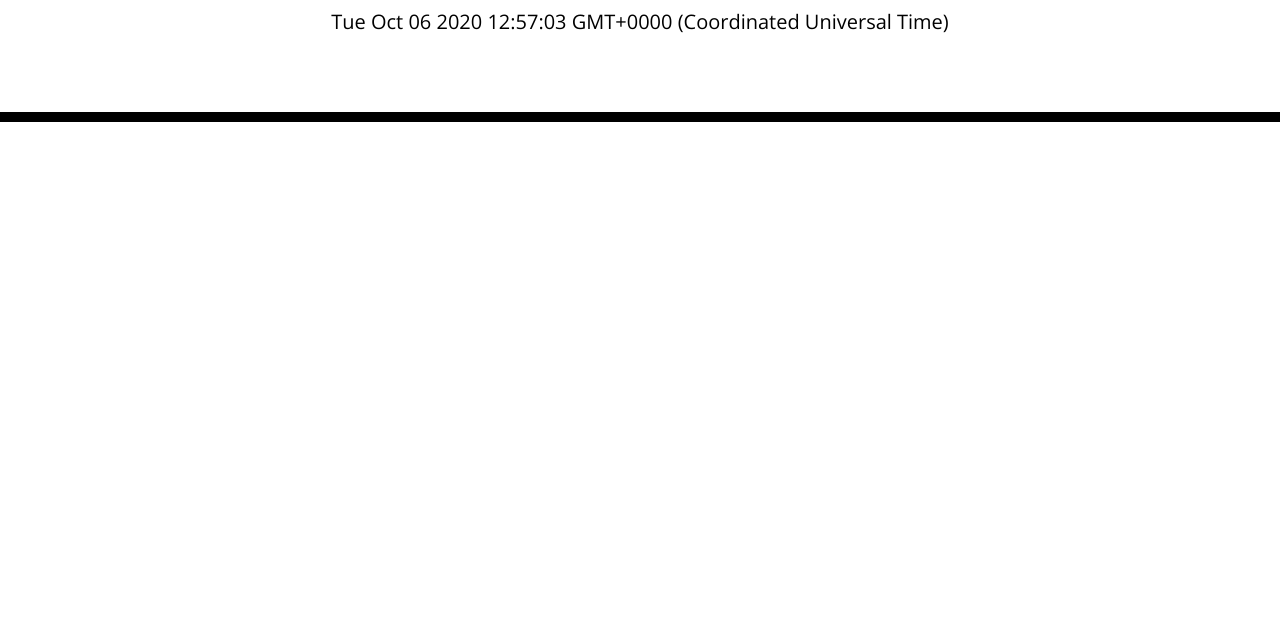
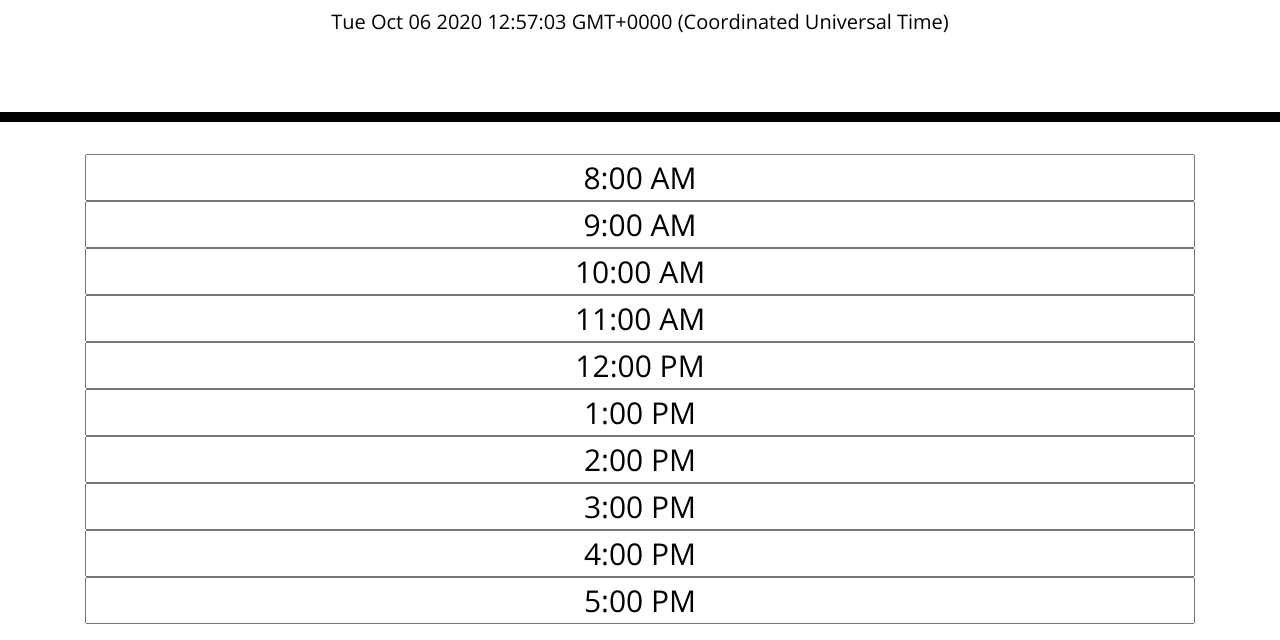
Before and after one commit to kirbycreese/workdayscheduler, a plain HTML site: page index.html in a window 1280 px wide. Shown: the part 182-822 px from the top of the page. Before the commit the page ends 800 px from the top, so only its background shows below. Drawn offline with nearby package versions, Linux system fonts and the light colour scheme.

Commit message:
time blocks

```diff
--- a/index.html
+++ b/index.html
@@ -29,7 +29,19 @@
       <p id="currentDay" class="lead"></p>
     </header>
     <div class="container">
-      <!-- Timeblocks go here -->
+        <form class ="hours">
+            <input type="text" name="eight" value="8:00 AM"><br>
+            <input type="text" name="nine" value="9:00 AM"><br>
+            <input type="text" name="ten" value="10:00 AM"><br>
+            <input type="text" name="eleven" value="11:00 AM"><br>
+            <input type="text" name="twelve" value="12:00 PM"><br>
+            <input type="text" name="one" value="1:00 PM"><br>
+            <input type="text" name="two" value="2:00 PM"><br>
+            <input type="text" name="three" value="3:00 PM"><br>
+            <input type="text" name="four" value="4:00 PM"><br>
+            <input type="text" name="five" value="5:00 PM"><br>
+            <br>
+          </form>
     </div>
 
     <script src="https://code.jquery.com/jquery-3.4.1.min.js"></script>
--- a/style.css
+++ b/style.css
@@ -69,3 +69,9 @@ body {
     font-size: 20px;
     transition: all .3s ease-in-out;
   }
+
+  input {
+    width: 100%;
+    font-size: 30px;
+    text-align: center;
+  }
```
